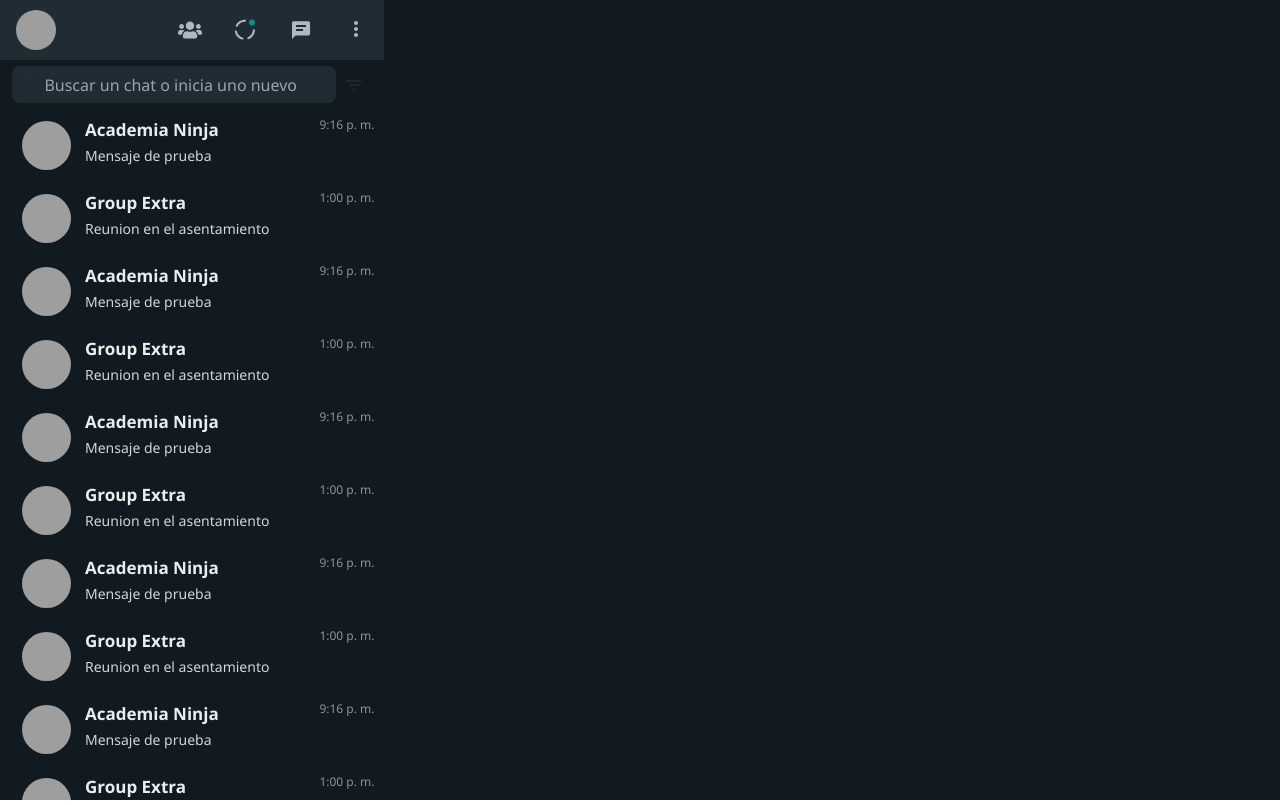
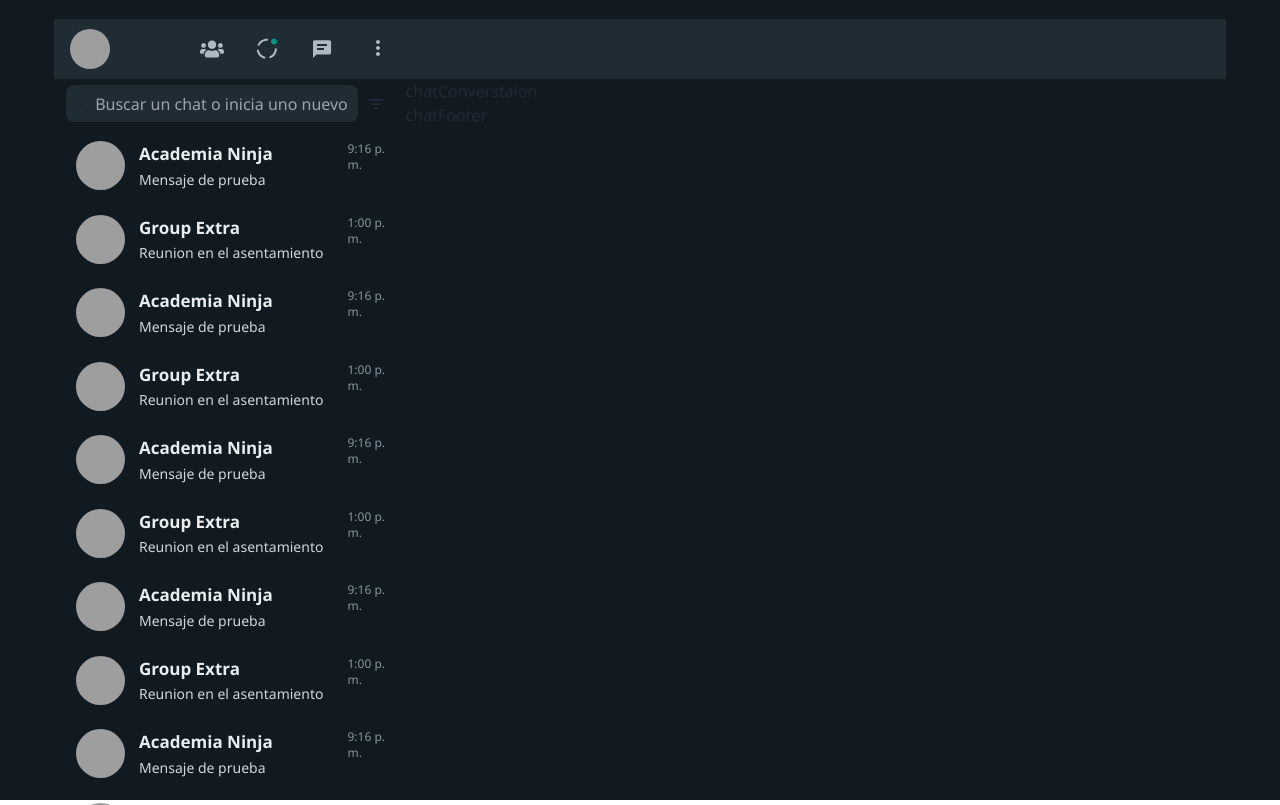
Before and after one commit to jeanflores99/frontMinichat, a Next.js app: page / in a window 1280 px wide. Built offline with nearby package versions, Linux system fonts and the light colour scheme; grey boxes are pictures that could not be loaded.

Commit message:
creando el chat wrapper, falta terminar

```diff
--- /dev/null
+++ b/src/components/Chat/chatConverstaion.tsx
@@ -0,0 +1,5 @@
+import React from 'react'
+
+export const ChatConverstaion = () => {
+  return <div>chatConverstaion</div>
+}
--- /dev/null
+++ b/src/components/Chat/chatFooter.tsx
@@ -0,0 +1,5 @@
+import React from 'react'
+
+export const ChatFooter = () => {
+  return <div>chatFooter</div>
+}
--- /dev/null
+++ b/src/components/Chat/chatHeader.tsx
@@ -0,0 +1,11 @@
+interface Iprops {
+  tittle: string
+  img: string
+}
+export const ChatHeader = () => {
+  return (
+    <div className="h-[60px] w-full bg-PanelBg flex flex-row justify-between px-[16px] py-[10px]">
+      <div className="relative"></div>
+    </div>
+  )
+}
--- /dev/null
+++ b/src/components/Chat/index.ts
@@ -0,0 +1,5 @@
+import { ChatConverstaion } from './chatConverstaion'
+import { ChatFooter } from './chatFooter'
+import { ChatHeader } from './chatHeader'
+import { WrapperChat } from './wrapperChat'
+export { ChatConverstaion, ChatFooter, ChatHeader, WrapperChat }
--- /dev/null
+++ b/src/components/Chat/wrapperChat.tsx
@@ -0,0 +1,10 @@
+import { ChatHeader, ChatConverstaion, ChatFooter } from '@components/index'
+export const WrapperChat = () => {
+  return (
+    <>
+      <ChatHeader />
+      <ChatConverstaion />
+      <ChatFooter />
+    </>
+  )
+}
--- a/src/components/ChatList/index.ts
+++ b/src/components/ChatList/index.ts
@@ -1,4 +1,5 @@
 import { ChatListHeader } from './ChatListHeader'
 import { ChatSearch } from './chatSearch'
 import { ChatPreview } from './ChatPreview'
-export { ChatListHeader, ChatSearch, ChatPreview }
+import { WrapperChatList } from './wrapperChatList'
+export { ChatListHeader, ChatSearch, ChatPreview, WrapperChatList }
--- /dev/null
+++ b/src/components/ChatList/wrapperChatList.tsx
@@ -0,0 +1,25 @@
+import { DataChatPreview } from '@mock/dataChatPreview'
+import {
+  ChatListHeader,
+  ChatSearch,
+  ChatPreview,
+} from '@components/index'
+export const WrapperChatList = () => {
+  return (
+    <>
+      <div className="absolute top-4 z-50 w-full">
+        {/* Header Chat List */}
+        <ChatListHeader />
+        {/* Buscador del cat */}
+        <ChatSearch />
+      </div>
+
+      {/* Chat List */}
+      <div className="flex flex-col mt-[130px] gap-2 overflow-y-scroll h-[84vh]  scrollbar-thumb-colorHour scrollbar-track-transparent scrollbar-custom ">
+        {DataChatPreview.map((obj, key) => (
+          <ChatPreview {...obj} key={key} />
+        ))}
+      </div>
+    </>
+  )
+}
--- a/src/components/index.ts
+++ b/src/components/index.ts
@@ -1,5 +1,21 @@
 import { Container } from './container'
 import { HeadTsx } from './head'
-import { ChatListHeader, ChatSearch, ChatPreview } from './ChatList'
-
-export { Container, HeadTsx, ChatListHeader, ChatSearch, ChatPreview }
+import {
+  ChatListHeader,
+  ChatSearch,
+  ChatPreview,
+  WrapperChatList,
+} from './ChatList'
+import { ChatConverstaion, ChatFooter, ChatHeader, WrapperChat } from './Chat'
+export {
+  Container,
+  HeadTsx,
+  ChatListHeader,
+  ChatSearch,
+  ChatPreview,
+  ChatConverstaion,
+  ChatFooter,
+  ChatHeader,
+  WrapperChatList,
+  WrapperChat,
+}
--- a/src/pages/index.tsx
+++ b/src/pages/index.tsx
@@ -1,36 +1,19 @@
-import {
-  Container,
-  HeadTsx,
-  ChatListHeader,
-  ChatSearch,
-  ChatPreview,
-} from '@components/index'
-import { DataChatPreview } from '@mock/dataChatPreview'
+import { HeadTsx, WrapperChat, WrapperChatList } from '@components/index'
 export default function Home() {
   return (
     <div className="">
       <HeadTsx />
-      <main className="">
-        <Container>
-          <div className=" flex flex-row">
-            <div className="max-w-[480px] w-[30%] min-w-[346px] h-screen overflow-y-scroll  scrollbar-thumb-colorHour scrollbar-track-transparent scrollbar-custom">
-              <div className='sticky top-0 z-50'>
-                {/* Header Chat List */}
-                <ChatListHeader />
-                {/* Buscador del cat */}
-                <ChatSearch />
-              </div>
-
-              {/* Chat List */}
-              <div className="flex flex-col ">
-                {DataChatPreview.map((obj, key) => (
-                  <ChatPreview {...obj} key={key} />
-                ))}
-              </div>
+      <main className="relative w-full h-screen ">
+        <div className="absolute  top-0 w-full h-full py-[3px] px-[54px] ">
+          <div className=" flex flex-row  h-full ">
+            <div className="max-w-[480px] w-[30%] min-w-[346px] h-full relative">
+              <WrapperChatList />
             </div>
-            <div className=" w-[70%] "></div>
+            <div className="w-[70%] pt-4">
+              <WrapperChat />
+            </div>
           </div>
-        </Container>
+        </div>
       </main>
     </div>
   )
```
